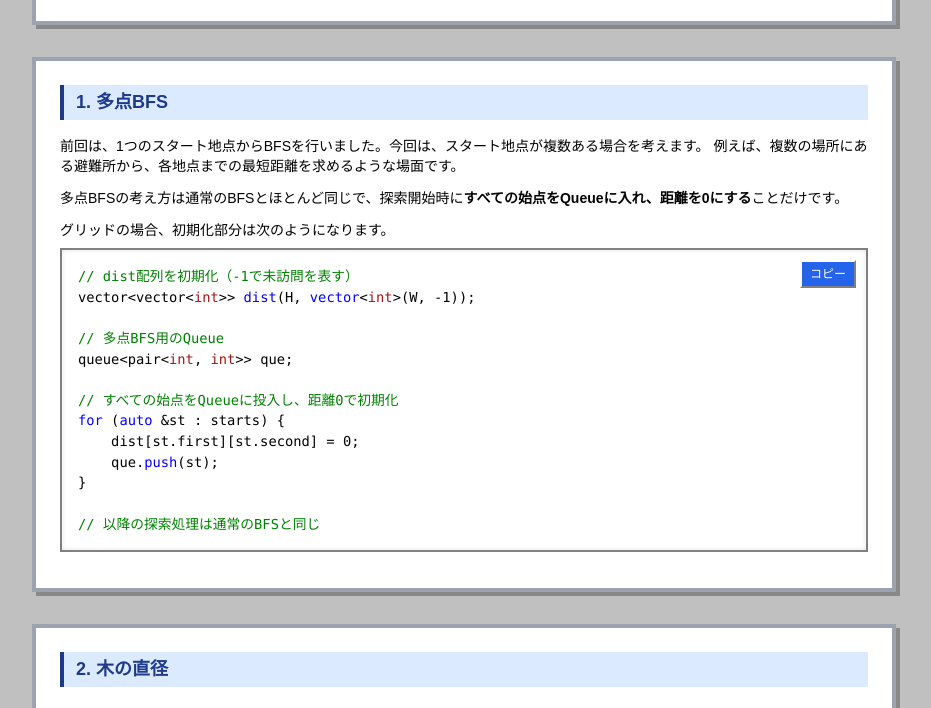
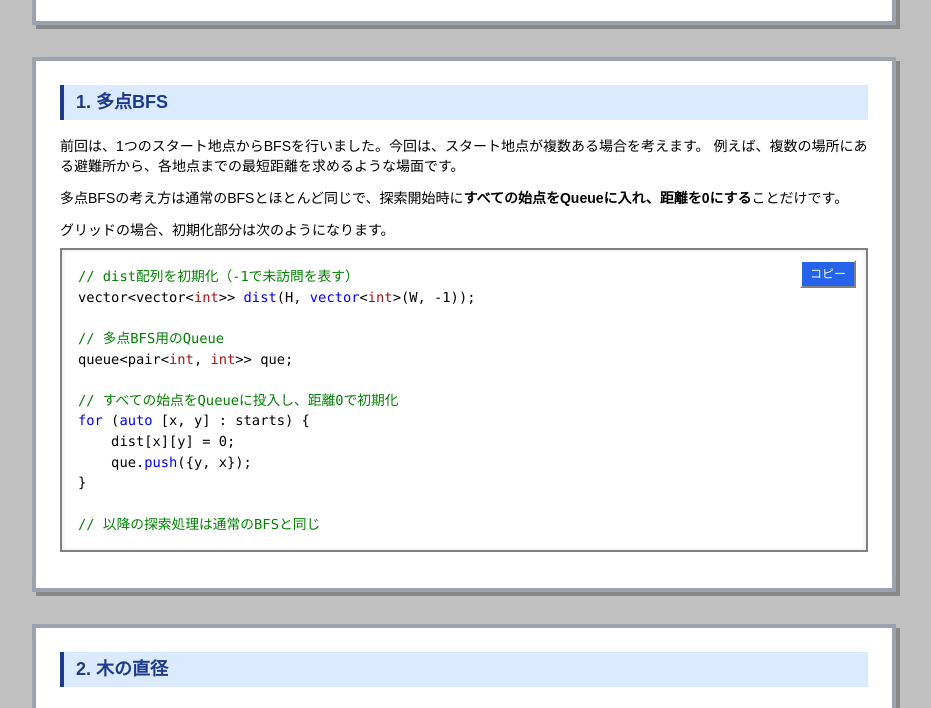
Before and after one commit to Takikoboworkshopgithub/cpp_algo, a plain HTML site: page 07/index.html in a window 1280 px wide. Shown: the part 542-1250 px from the top of the page, without its empty margins (176-1107 px from the left). Drawn offline with nearby package versions, Linux system fonts and the light colour scheme.

Commit message:
fix syntax error

```diff
--- a/07/index.html
+++ b/07/index.html
@@ -161,9 +161,9 @@ vector&lt;vector&lt;int&gt;&gt; dist(H, vector&lt;int&gt;(W, -1));
 queue&lt;pair&lt;int, int&gt;&gt; que;
 
 // すべての始点をQueueに投入し、距離0で初期化
-for (auto &amp;st : starts) {
-    dist[st.first][st.second] = 0;
-    que.push(st);
+for (auto [x, y] : starts) {
+    dist[x][y] = 0;
+    que.push({y, x});
 }
 
 // 以降の探索処理は通常のBFSと同じ
```
